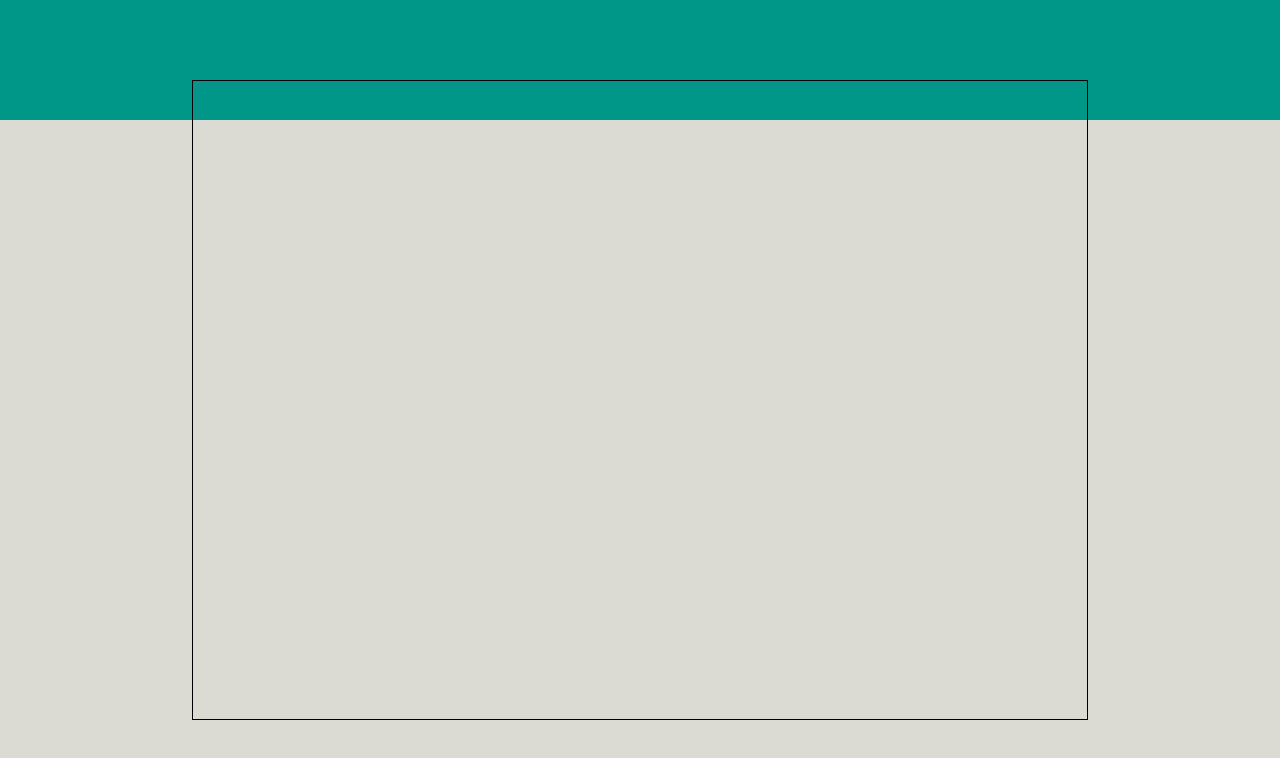
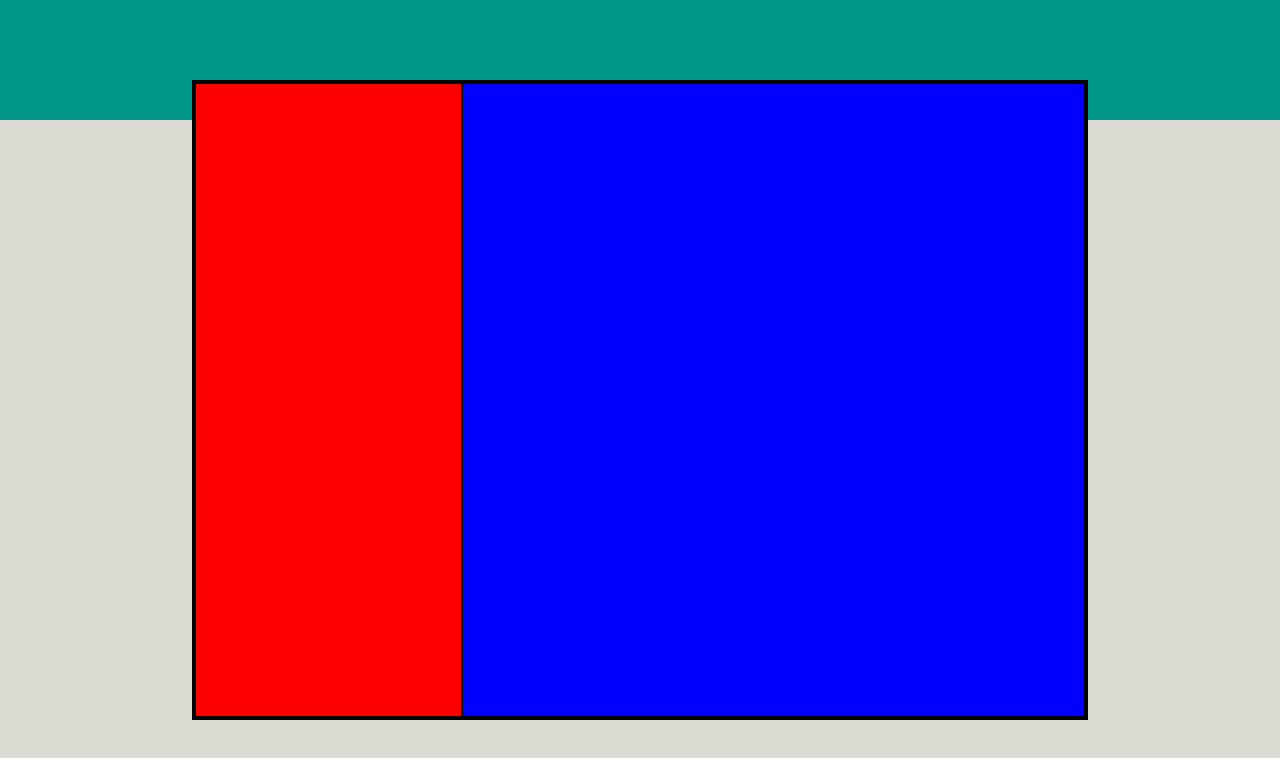
Before and after one commit to JacopoLombardi/html-css-boolzapp, a plain HTML site: page index.html in a window 1280 px wide. Drawn offline with Linux system fonts and the light colour scheme.

Commit message:
[add] first two section

```diff
--- a/css/style.css
+++ b/css/style.css
@@ -29,19 +29,45 @@ img{
 
 
 
+.debug{
+   border: 1px solid;
+}
+
+
+
+/*------------
+DESKTOP FIRST
+-------------*/
+
 
 
 /* INIZIO MAIN */
-
 main{
    justify-content: center;
    align-items: center;
 }
 
-
-
 .container{
    width: 70%;
    height: 80%;
+   border: 3px solid;
+}
+
+
+.macro.col.left{
+   width: 30%;
+   height: 100%;
    border: 1px solid;
+   background-color: red;
 }
+
+.macro.col.right{
+   width: 70%;
+   height: 100%;
+   border: 1px solid;
+   background-color: blue;
+}
+
+.macro.col{
+   height: 100%;
+}
```
Also changed, not shown: index.html (+1 -1 lines).
